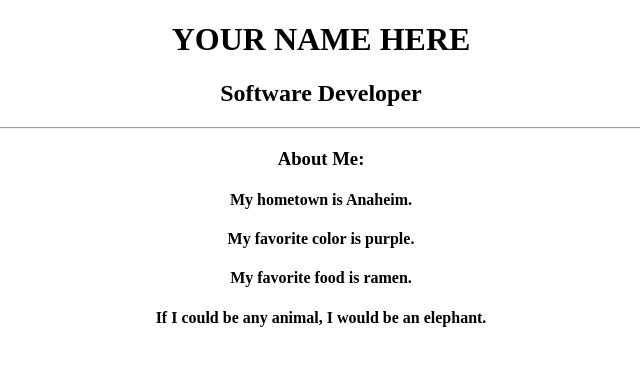
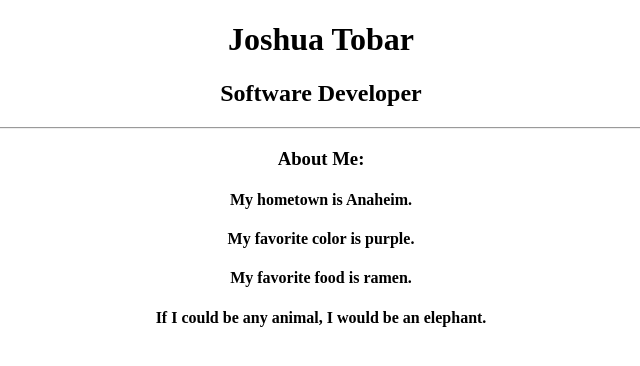
Before and after one commit to JoshuaTobar/my-first-repo, a plain HTML site: page index.html in a window 1280 px wide. Shown: the whole page, without its empty margins (319-959 px from the left). Drawn offline with Linux system fonts and the light colour scheme.

Commit message:
Adding my profile so that it can be published!

```diff
--- a/index.html
+++ b/index.html
@@ -7,7 +7,7 @@
           </head>
           <body>
             <div align="center">
-                <h1>YOUR NAME HERE</h1>
+                <h1>Joshua Tobar</h1>
                 <h2>Software Developer</h2>
                 <hr>
                 <h3>About Me:</h3>
```
